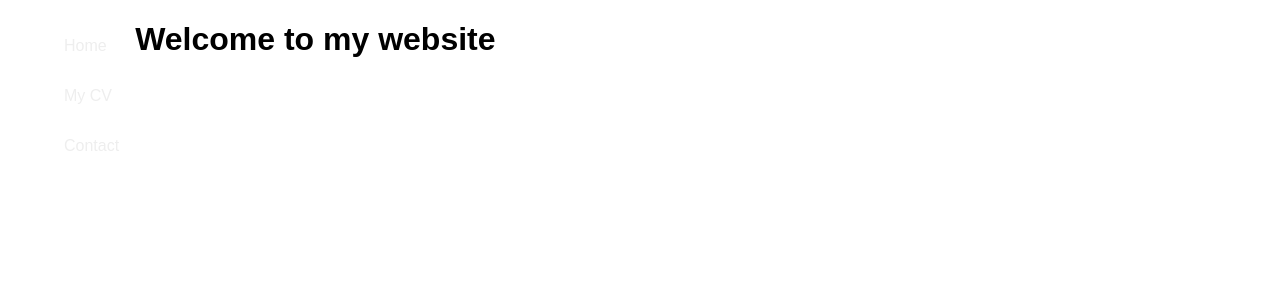
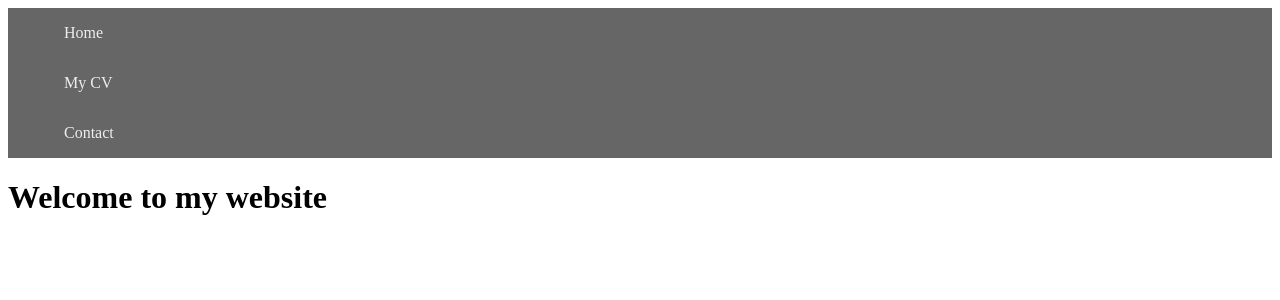
Before and after one commit to MatiWall/Webside, a PHP site: page / in a window 1280 px wide. Shown: the top 300 px of the page. Run offline with PHP 8.4, Linux system fonts and the light colour scheme.

Commit message:
navbar24

```diff
--- a/css/styling.css
+++ b/css/styling.css
@@ -1,8 +1,3 @@
-
-body, * {
-    font-family : "Arial", sans-serif;
-    box-sizing: border-box;
-}
 
 .menu {
     background-color : #666;
@@ -22,7 +17,3 @@ body, * {
     color: #333;
     background-color: #fff;
 }
-
-.menu-item {
-    float: left;
-}
```
